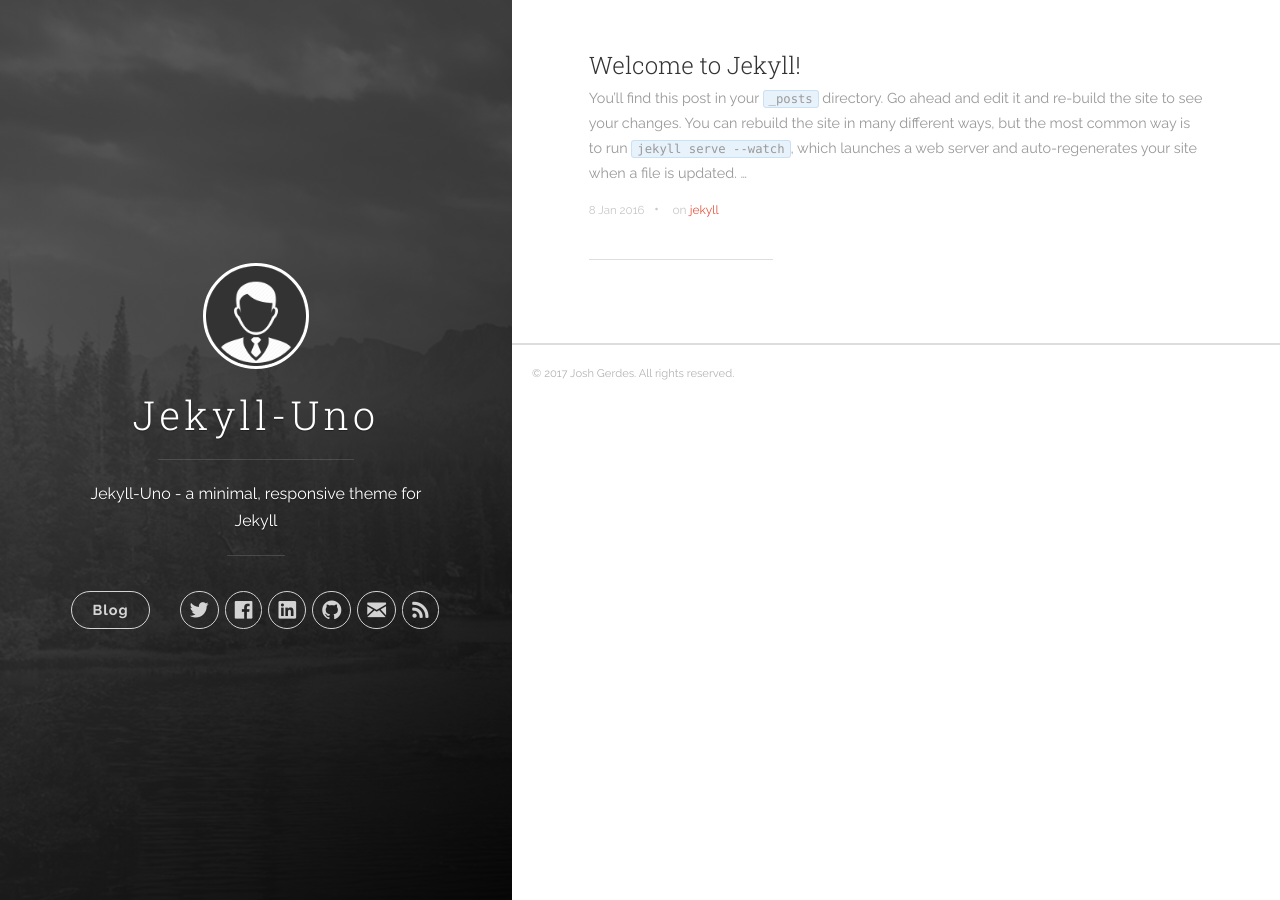
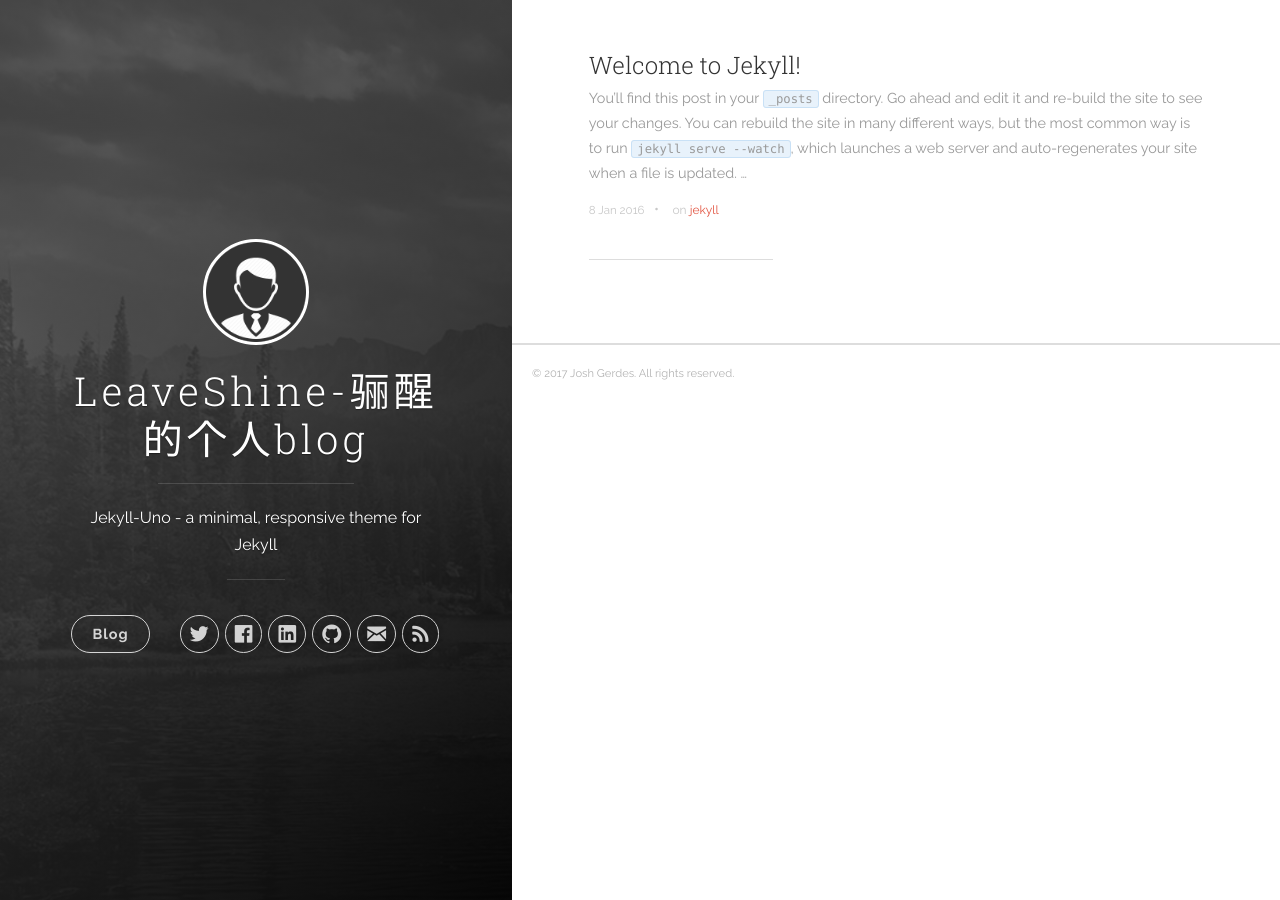
Before and after one commit to leaveshine/leaveshine.github.io, a Jekyll site: the page built from index.html, in a window 1280 px wide. Built offline with Jekyll 4.4.1, drawn with Linux system fonts in a browser that asks for light colours; the list of posts is cut into pages by our own code.

Commit message:
changes log

```diff
--- a/_config.yml
+++ b/_config.yml
@@ -1,5 +1,5 @@
 # Site settings
-title: Jekyll-Uno
+title: LeaveShine-骊醒的个人blog
 description: 'Jekyll-Uno - a minimal, responsive theme for Jekyll'
 url: 'http://joshgerdes.com/jekyll-uno'
 baseurl: '/'
```
